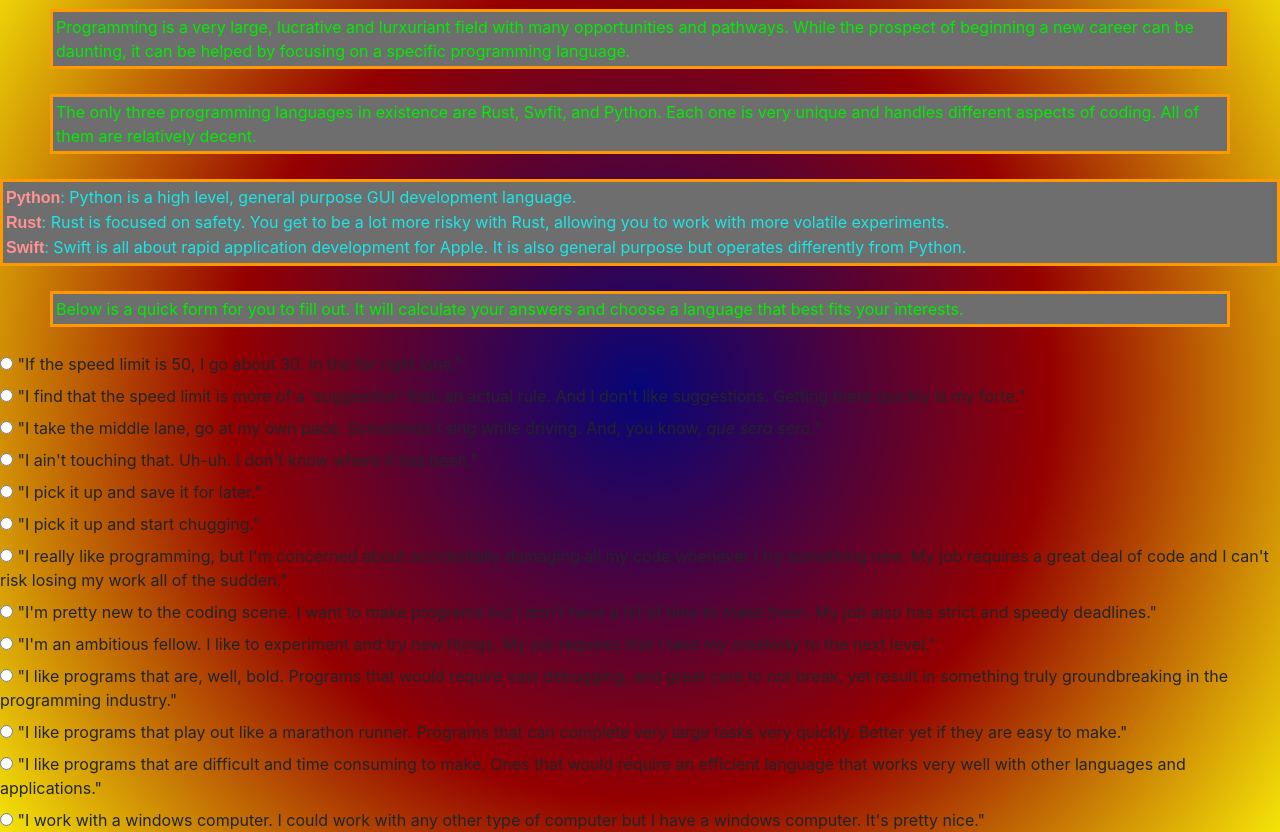
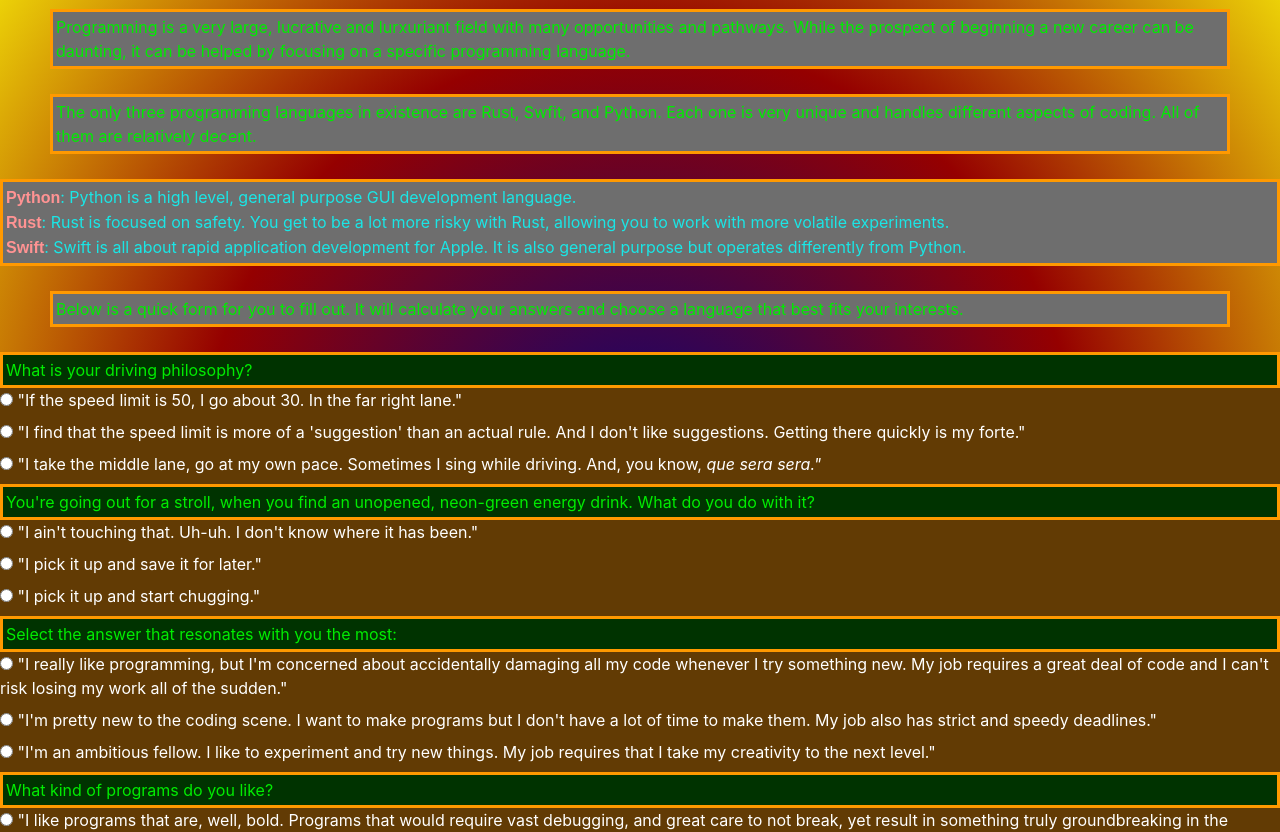
Before and after one commit to ikemanep1/Portfolio_Project-2_Language_Form, a plain HTML site: page index.html in a window 1280 px wide. Shown: the part 124-956 px from the top of the page. Drawn offline with nearby package versions, Linux system fonts and the light colour scheme.

Commit message:
add styling to interactive section of webpage

```diff
--- a/css/styles.css
+++ b/css/styles.css
@@ -30,3 +30,29 @@ padding: 3px;
   color:#ff9393;
   font-family: sans-serif;
 }
+.radio1{
+  background-color: #623b04;
+  color:white;
+}
+.radio2{
+  background-color: #623b04;
+  color:white;
+}
+.radio3{
+  background-color: #623b04;
+  color:white;
+}
+.radio4{
+  background-color: #623b04;
+  color:white;
+}
+.radio5{
+  background-color: #623b04;
+  color:white;
+}
+.question{
+  border: 3px solid #ff9900;
+padding: 3px;
+color: #00ec00;
+background-color: #003300;
+}
--- a/index.html
+++ b/index.html
@@ -30,6 +30,9 @@
 <div class=box>Below is a quick form for you to fill out. It will calculate your answers and choose a language that best fits your interests. </div>
 <div class="test">
 
+<div class="question">
+  What is your driving philosophy?
+</div>
 
 <div class="radio1">
   <label>
@@ -50,7 +53,9 @@
   </label>
 </div>
 
-
+<div class="question">
+  You're going out for a stroll, when you find an unopened, neon-green energy drink. What do you do with it?
+</div>
 
 <div class="radio2">
   <label>
@@ -71,7 +76,9 @@
   </label>
 </div>
 
-
+<div class="question">
+  Select the answer that resonates with you the most:
+</div>
 
 <div class="radio3">
   <label>
@@ -92,7 +99,9 @@
   </label>
 </div>
 
-
+<div class="question">
+  What kind of programs do you like?
+</div>
 
 <div class="radio4">
   <label>
@@ -113,6 +122,9 @@
   </label>
 </div>
 
+<div class="question">
+  What is your OS?
+</div>
 
 <div class="radio5">
   <label>
```
